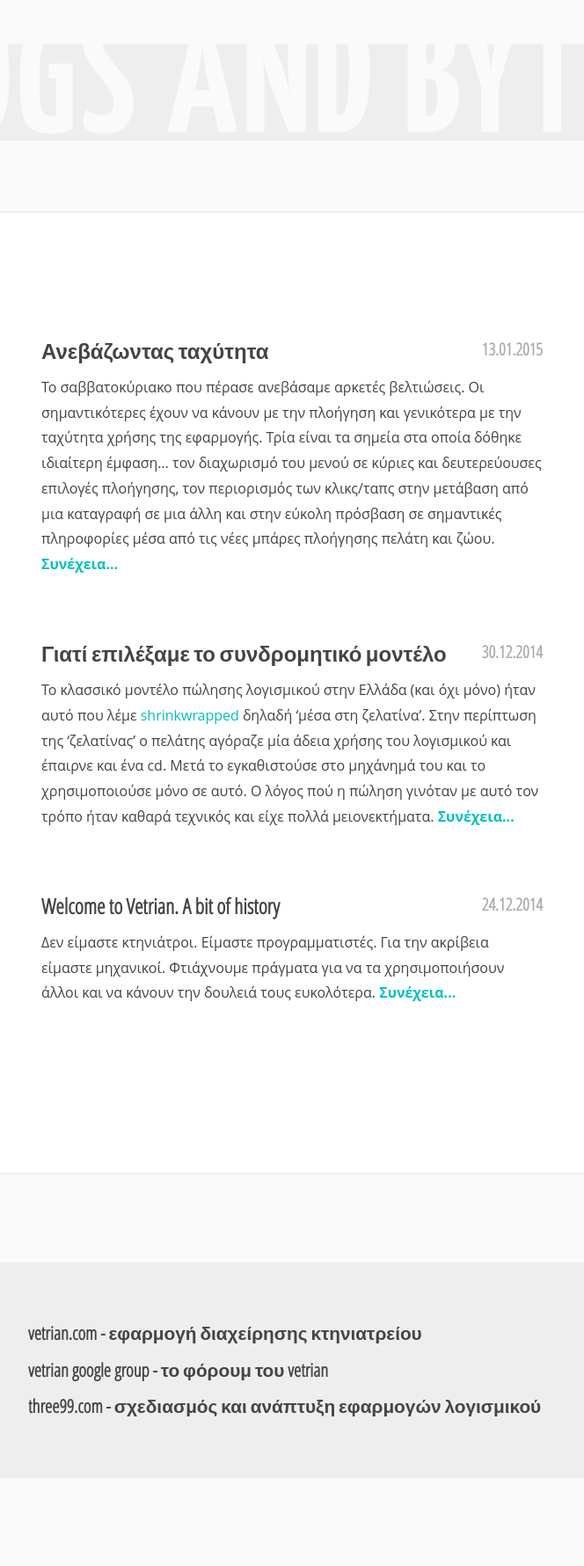
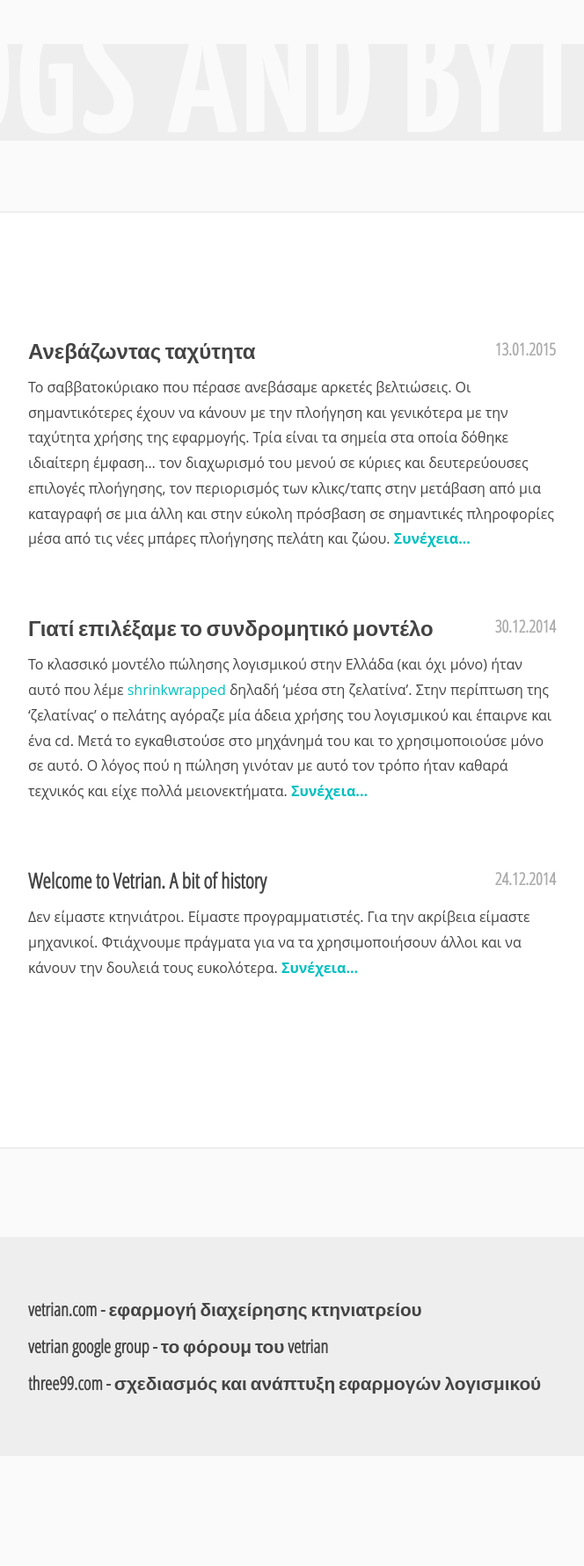
Before and after one commit to vassilis/vetrian-blog, a Jekyll site: the page built from index.html, in a window 1280 px wide. Shown: the whole page at 88% size, without its empty margins (308-972 px from the left). Built offline with Jekyll 4.4.1, drawn with Linux system fonts in a browser that asks for light colours; after the commit the page ends 1755 px from its top, so only the background shows below that.

Commit message:
updated css

```diff
--- a/_sass/_base.scss
+++ b/_sass/_base.scss
@@ -78,7 +78,7 @@ body {
   padding: 100px 0;
   li {
     position: relative;
-    padding: 15px 15px 30px;
+    padding: 15px 0 30px;
     margin-bottom: 30px;
     &:last-child {
       border-bottom: 0;
@@ -152,6 +152,8 @@ a {
   max-width: 1060px;
   margin: 100px auto;
   font: 700 1.3em/1 'Open Sans Condensed', sans-serif;
+  border: 2px #EEE solid;
+  border-radius: 4px;
   .wrapper {
     max-width: 600px;
     line-height: 2;
```
